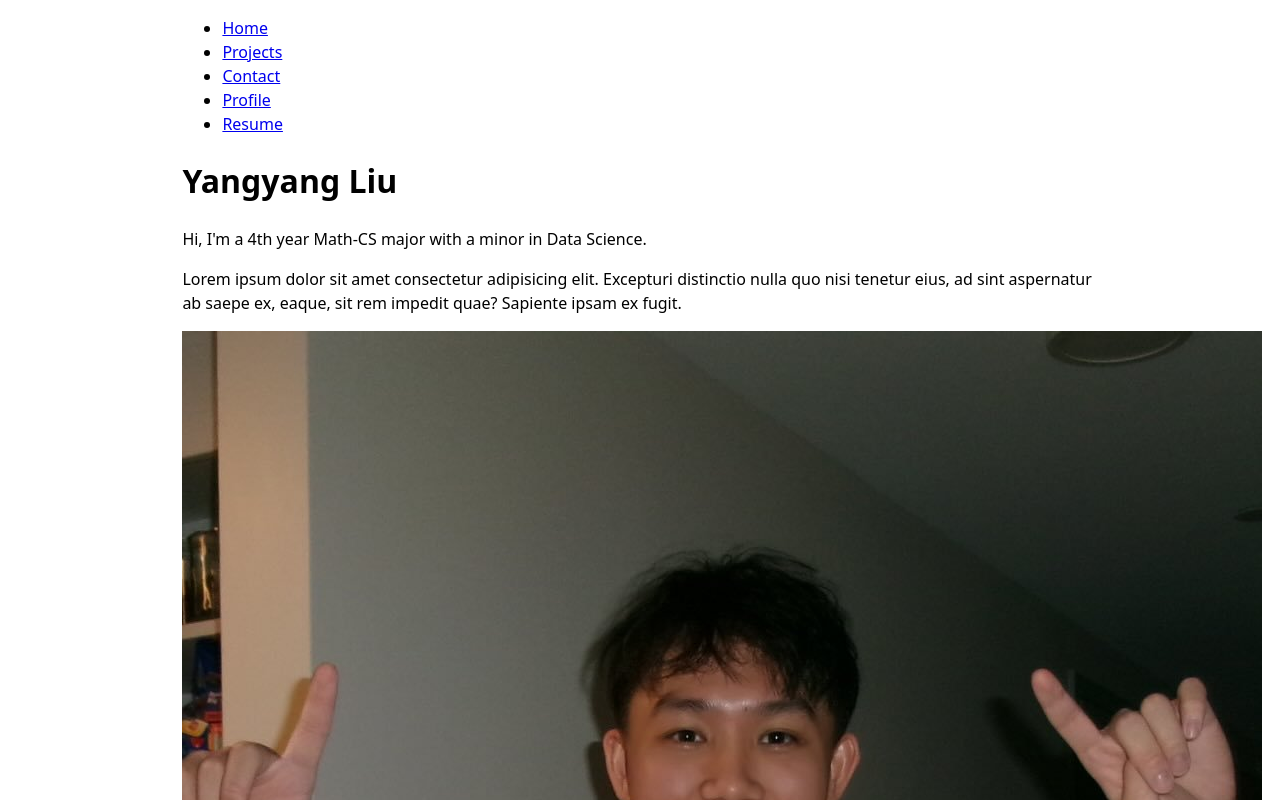
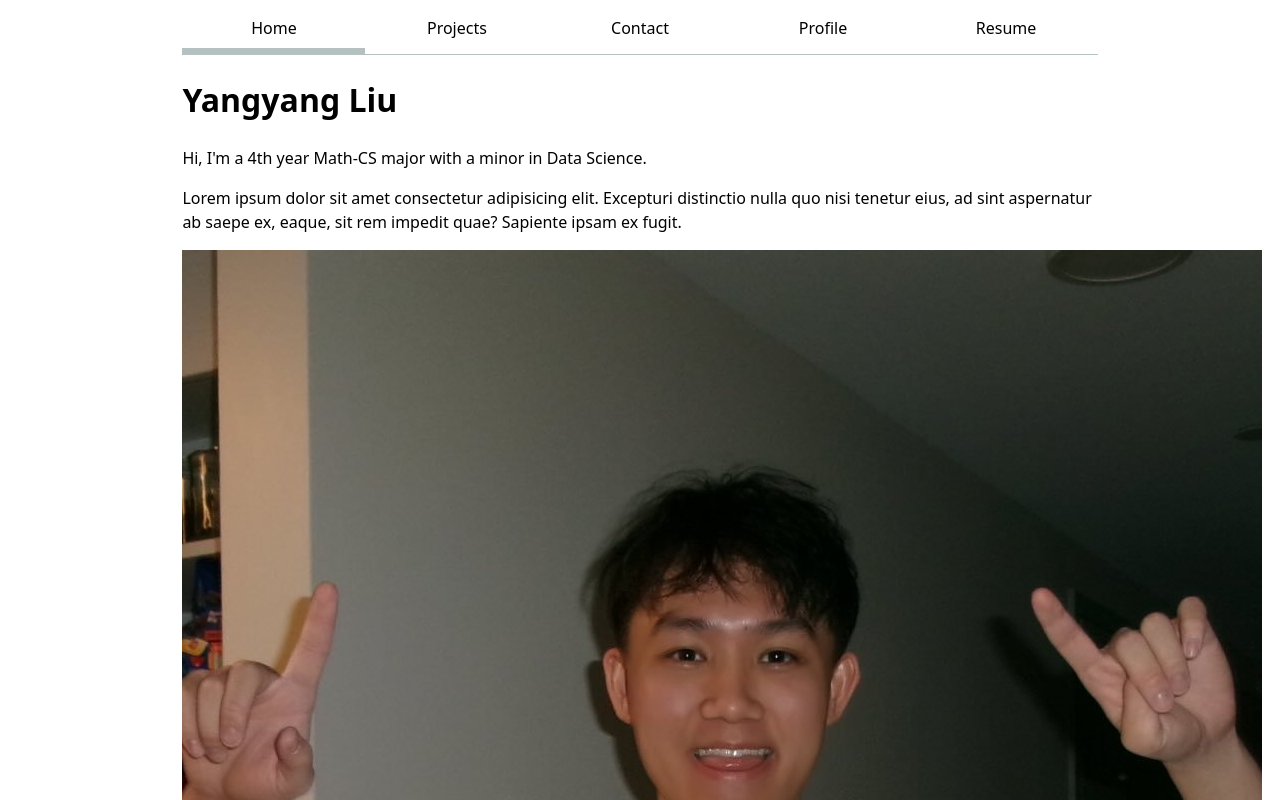
Before and after one commit to yal103/dsc106_portfolio, a plain HTML site: page index.html in a window 1280 px wide. Shown: the top 800 px of the page. Drawn offline with Linux system fonts and the light colour scheme.

Commit message:
lab02: step 2 - styling the navigation bar

```diff
--- a/index.html
+++ b/index.html
@@ -9,7 +9,7 @@
 <body>
     <nav>
         <ul>
-            <li><a href="#">Home</a></li>
+            <li><a class="current" href="#">Home</a></li>
             <li><a href="projects/index.html">Projects</a></li>
             <li><a href="contact/index.html">Contact</a></li>
             <li><a href="https://github.com/yal103" target="_blank">Profile</a></li>
--- a/style.css
+++ b/style.css
@@ -1,3 +1,7 @@
+:root {
+    --color-accent: #7bcbeb;
+}
+
 body {
     /* Set line height to 1.5 times the font size
          and use the OS’s UI font as the website font
@@ -5,4 +9,42 @@ body {
     font: 100%/1.5 system-ui;
     max-width: 100ch;
     margin-inline: max(1em, (100% - 100ch) / 2);
+    accent-color: var(--color-accent);
 }
+
+nav {
+    display: flex;
+    margin-bottom: 0.5em;
+    border-bottom-width: 1px;
+    border-bottom-style: solid;
+    border-bottom-color: oklch(80% 3% 200);
+    a {
+        flex: 1;
+        text-decoration: none;
+        color: inherit;
+        text-align: center;
+        padding: 0.5em;
+    }
+
+    a:hover {
+        border-bottom-width: 0.4em;
+        border-bottom-style: solid;
+        border-bottom-color: var(--color-accent);
+        background-color: oklch(from var(--color-accent) 95% 5% h)
+    }
+
+    ul {
+        display: contents;
+    }
+
+    li {
+        display: contents;
+    }
+
+    .current {
+        border-bottom-width: 0.4em;
+        border-bottom-style: solid;
+        border-bottom-color: oklch(80% 3% 200);
+    }
+
+}
```
Also changed, not shown: contact/index.html (+1 -1 lines), projects/index.html (+1 -1 lines), resume/index.html (+1 -1 lines).
